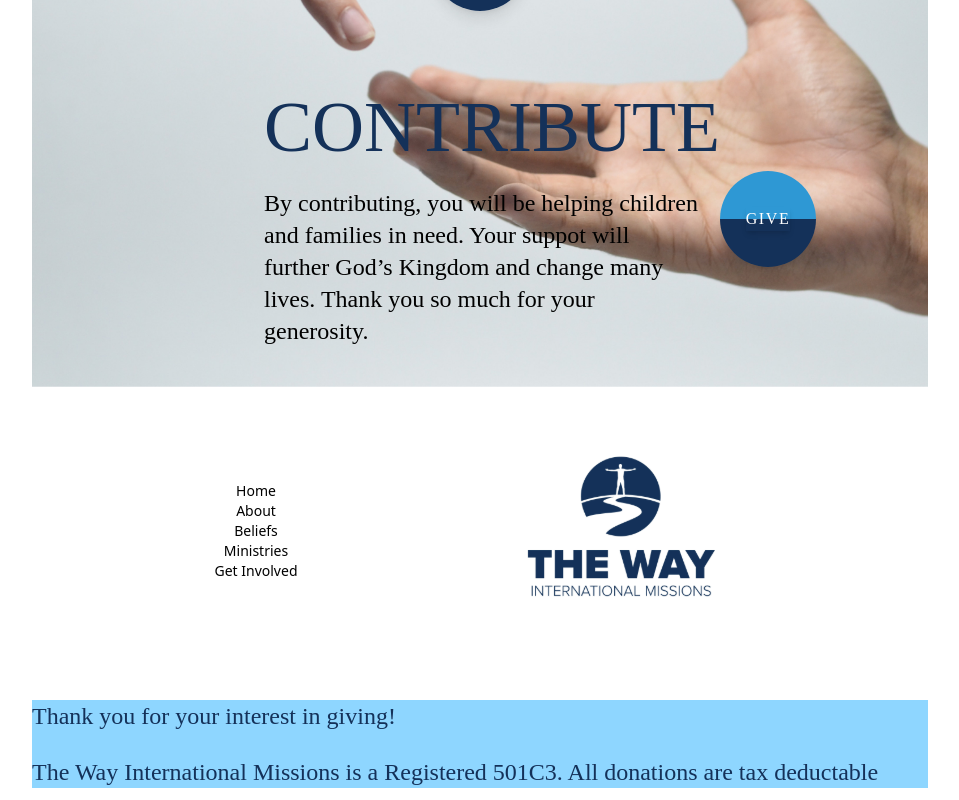
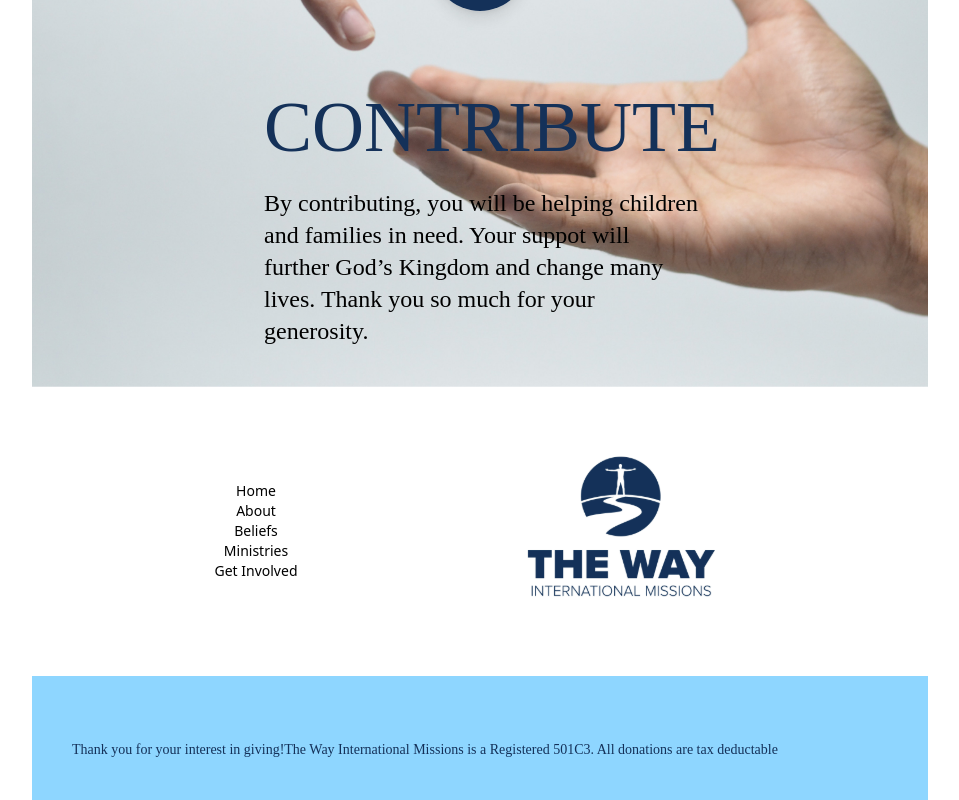
Before and after one commit to AaronTheDesigner/the-way, a Next.js app: page /getinvolved in a window 1280 px wide. Shown: the part 2679-3479 px from the top of the page, without its empty margins (160-1119 px from the left). Built offline with nearby package versions, Linux system fonts and the light colour scheme.

Commit message:
paypal button added

```diff
--- a/components/Donate.js
+++ b/components/Donate.js
@@ -1,6 +1,8 @@
 import React from 'react'
 import Header from './Elements/Header'
 import Button from './Elements/Button'
+import Sub from './Sub'
+import { PayPalScriptProvider, PayPalButtons } from '@paypal/react-paypal-js'
 
 const content = "By contributing, you will be helping children and families in need. Your suppot will further God’s Kingdom and change many lives. Thank you so much for your generosity."
 
@@ -16,10 +18,9 @@ const Donate = (props) => {
               {content}
             </p>
           </div>
-          <div className='mt-6 h-full md:mt-0'>
-            <Button name="Give" />
+          <div className='mt-6 h-full md:mt-0 z-10 px-10'>
+            <Sub/>
           </div>
-
         </div>
   )
 }
--- a/components/Footer.js
+++ b/components/Footer.js
@@ -58,10 +58,12 @@ const Footer = () => {
             </div>
           </div>
 
-        <div className="bg-pale text-primary">
-            <P>{text_one}</P>
-            <P>{text_two}</P>
-          </div>
+            <div className="bg-pale text-primary">
+              <Content>
+                <P><div className="text-sm">{text_one}{text_two}</div></P>
+              </Content>
+            </div>
+
 
           </div>
 
--- /dev/null
+++ b/components/Sub.js
@@ -0,0 +1,61 @@
+import React, {useRef, useEffect} from 'react'
+import { PayPalButtons, PayPalScriptProvider } from '@paypal/react-paypal-js';
+
+const src = "https://www.paypal.com/sdk/js?client-id=AboaGUimkAu1y6Nq-UspenCyd9bPbIOPA7HTPnMsolMXkNmVG0Wt-eNa6BdfUHb_asAubIIHbPYLA6SW&vault=true&intent=subscription"
+const sdk="button-factory"
+
+const Sub = () => {
+
+    const paypal = useRef();
+
+
+  return (
+    <div className="">
+        <PayPalScriptProvider options = {{
+            "client-id": "AboaGUimkAu1y6Nq-UspenCyd9bPbIOPA7HTPnMsolMXkNmVG0Wt-eNa6BdfUHb_asAubIIHbPYLA6SW",
+            "vault": "true",
+            "intent": "subscription"
+            }}>
+            <PayPalButtons
+            createSubscription = {(data, actions) => {
+                return actions.subscription.create({
+                    plan_id: "P-29828884TJ323543KMQ5QD4I",
+                    quantity: 1
+                })
+            }}
+
+            onApprove = {(data, actions) => {
+                return alert(data.subscriptionID);
+            }}
+            />
+        </PayPalScriptProvider>
+
+    </div>
+
+  )
+}
+
+export default Sub
+
+// <div id="paypal-button-container-P-29828884TJ323543KMQ5QD4I"></div>
+// <script src="https://www.paypal.com/sdk/js?client-id=AboaGUimkAu1y6Nq-UspenCyd9bPbIOPA7HTPnMsolMXkNmVG0Wt-eNa6BdfUHb_asAubIIHbPYLA6SW&vault=true&intent=subscription" data-sdk-integration-source="button-factory"></script>
+// <script>
+//   paypal.Buttons({
+//       style: {
+//           shape: 'rect',
+//           color: 'blue',
+//           layout: 'vertical',
+//           label: 'subscribe'
+//       },
+//       createSubscription: function(data, actions) {
+//         return actions.subscription.create({
+//           /* Creates the subscription */
+//           plan_id: 'P-29828884TJ323543KMQ5QD4I',
+//           quantity: 1 // The quantity of the product for a subscription
+//         });
+//       },
+//       onApprove: function(data, actions) {
+//         alert(data.subscriptionID); // You can add optional success message for the subscriber here
+//       }
+//   }).render('#paypal-button-container-P-29828884TJ323543KMQ5QD4I'); // Renders the PayPal button
+// </script>
```
